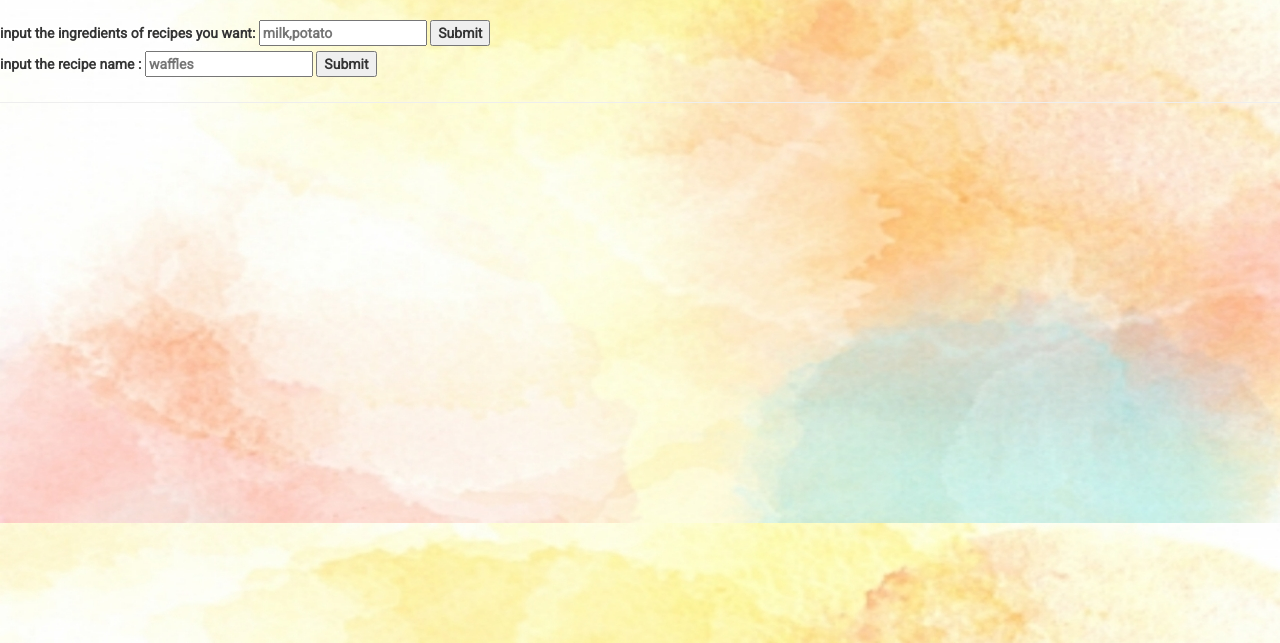
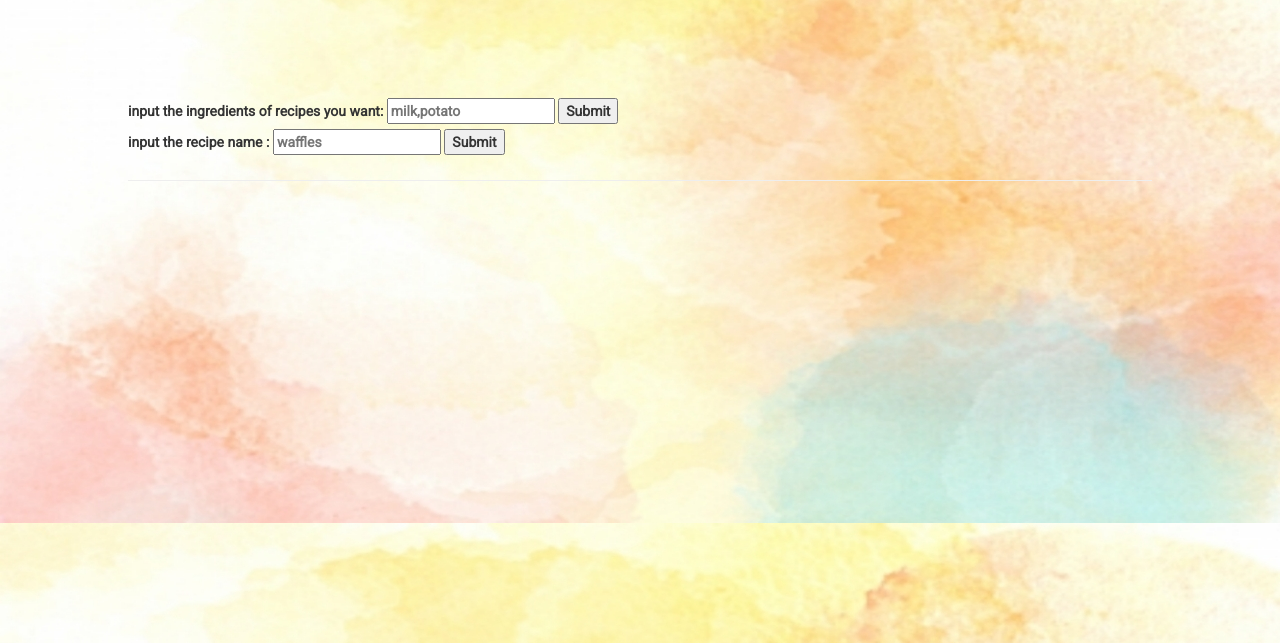
Before and after one commit to Jingbin1109/cs411, a Django app: template jingbin/templates/recipeshow.html in a window 1280 px wide. Shown: the part 157-800 px from the top of the page. Run offline with Django 3.2, Linux system fonts and the light colour scheme; the template is opened without the code that fills it, so the values that code supplies are empty.

Commit message:
done guys?

```diff
--- a/jingbin/templates/recipeshow.html
+++ b/jingbin/templates/recipeshow.html
@@ -5,6 +5,7 @@
 {% endblock title %}
 
 {% block body %}
+<div class="newclass">
     <form action="">
         <label for="">
             input the ingredients of recipes you want:  <input type="text" name="ind" placeholder="milk,potato">
@@ -32,4 +33,5 @@
     Cooking Time: {{ i.cooking_time }} minutes <br>
     <hr>
 {% endfor %}
+</div>
 {% endblock body %}
```
